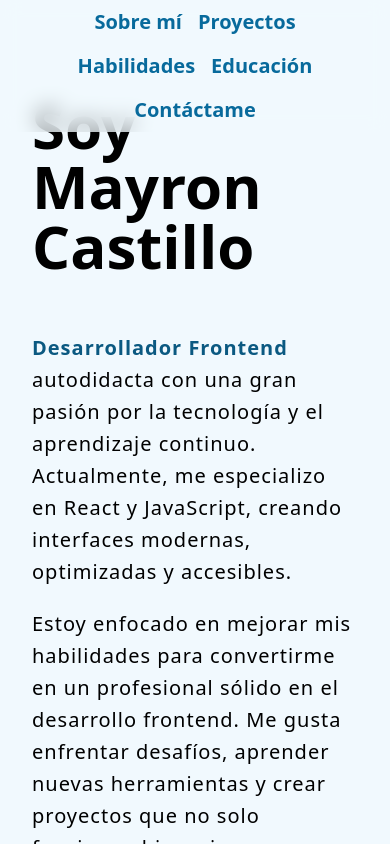
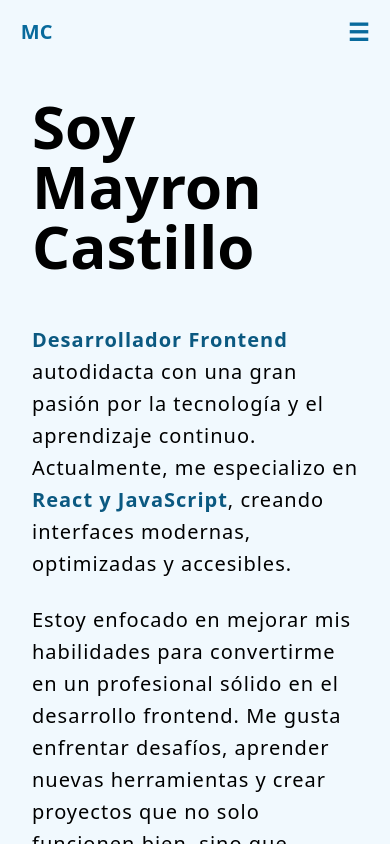
Before and after one commit to Mayron-Castillo/portfolio, a React (Vite) app: page / in a window 390 px wide. Built offline with nearby package versions, Linux system fonts and the light colour scheme.

Commit message:
Implementación de un menú desplegable tipo hamburguesa en el HeaderComponent ya que en tamaño pequeño el navbar no quedaba bien y mejoras en la estructura de HomePage, adaptando el diseño a Tailwind CSS para una mejor responsividad y experiencia de usuario.

```diff
--- a/src/components/HeaderComponent.jsx
+++ b/src/components/HeaderComponent.jsx
@@ -1,14 +1,43 @@
+import { useState } from 'react'
+
 function HeaderComponent() {
+    const [isMenuOpen, setIsMenuOpen] = useState(false);
+
+    const toggleMenu = () => {
+        setIsMenuOpen(!isMenuOpen);
+    };
+
     return (
         <>
-            {/* <nav className="header-nav"> */}
-            <nav className="flex fixed w-full justify-around text-xl py-[0.5rem] px-[0.3rem] md:text-2xl md:py-[0.7rem] md:px-[0.5rem] lg:text-2xl lg:py-4 lg:px-0 font-semibold bg-[#f1f9feb3] backdrop-blur-[10px] z-10">
-                <ul className="cursor-pointer text-[#086a9c] flex gap-4 flex-wrap justify-center md:gap-6 lg:gap-12 list-none px-6">
-                    <li> <a className='no-underline text-inherit transition-all duration-300 ease-in-out hover:text-[#03324f]' href="#home">Sobre mí</a></li>
-                    <li> <a className='no-underline text-inherit transition-all duration-300 ease-in-out hover:text-[#03324f]' href="#projects">Proyectos</a></li>
-                    <li> <a className='no-underline text-inherit transition-all duration-300 ease-in-out hover:text-[#03324f]' href="#skills">Habilidades</a></li>
-                    <li> <a className='no-underline text-inherit transition-all duration-300 ease-in-out hover:text-[#03324f]' href="#education">Educación</a></li>
-                    <li> <a className='no-underline text-inherit transition-all duration-300 ease-in-out hover:text-[#03324f]' href="#contact">Contáctame</a></li>
+            <nav className="flex fixed w-full items-center justify-between md:justify-around text-xl py-[0.5rem] px-[0.3rem] md:text-2xl md:py-[0.7rem] md:px-[0.5rem] lg:text-2xl lg:py-4 lg:px-0 font-semibold bg-[#f1f9fe] backdrop-blur-[10px] z-10">
+                <div className="px-4 md:hidden">
+                    <span className="text-[#086a9c]">MC</span>
+                </div>
+
+                <button
+                    onClick={toggleMenu}
+                    className="md:hidden px-4 py-2 z-50 relative text-[#086a9c] text-2xl transition-all duration-300"
+                    aria-label="Toggle menu"
+                >
+                    {isMenuOpen ? 'X' : '☰'}
+                </button>
+
+                <ul className={`cursor-pointer text-[#086a9c] fixed md:static top-0 md:top-0 right-0 w-full h-screen md:h-auto md:w-auto bg-[#f1f9fe] backdrop-blur-[20px] md:bg-transparent flex flex-col md:flex-row items-center justify-center md:justify-normal gap-8 md:gap-6 lg:gap-12 list-none px-6 py-4 md:py-0 transition-all duration-300 ease-in-out ${isMenuOpen ? 'translate-x-0' : 'translate-x-full md:translate-x-0'}`}>
+                    <li className="w-full text-center md:w-auto md:text-left">
+                        <a className='no-underline text-inherit transition-all duration-300 ease-in-out hover:text-[#03324f] text-2xl md:text-inherit font-semibold' href="#home" onClick={() => setIsMenuOpen(false)}>Sobre mí</a>
+                    </li>
+                    <li className="w-full text-center md:w-auto md:text-left">
+                        <a className='no-underline text-inherit transition-all duration-300 ease-in-out hover:text-[#03324f] text-2xl md:text-inherit font-semibold' href="#projects" onClick={() => setIsMenuOpen(false)}>Proyectos</a>
+                    </li>
+                    <li className="w-full text-center md:w-auto md:text-left">
+                        <a className='no-underline text-inherit transition-all duration-300 ease-in-out hover:text-[#03324f] text-2xl md:text-inherit font-semibold' href="#skills" onClick={() => setIsMenuOpen(false)}>Habilidades</a>
+                    </li>
+                    <li className="w-full text-center md:w-auto md:text-left">
+                        <a className='no-underline text-inherit transition-all duration-300 ease-in-out hover:text-[#03324f] text-2xl md:text-inherit font-semibold' href="#education" onClick={() => setIsMenuOpen(false)}>Educación</a>
+                    </li>
+                    <li className="w-full text-center md:w-auto md:text-left">
+                        <a className='no-underline text-inherit transition-all duration-300 ease-in-out hover:text-[#03324f] text-2xl md:text-inherit font-semibold' href="#contact" onClick={() => setIsMenuOpen(false)}>Contáctame</a>
+                    </li>
                 </ul>
             </nav>
         </>
--- a/src/components/HomePage.jsx
+++ b/src/components/HomePage.jsx
@@ -1,11 +1,11 @@
 function HomePage() {
     return (
-        <section id='home' className='flex flex-wrap flex-col gap-6 pt-[5rem] px-4 md:pt-20 md:px-0' >
+        <section id='home' className='flex flex-wrap flex-col gap-4 pt-[5rem] px-4 md:pt-20 md:px-0 max-w-[1200px] mx-auto' >
             <h1 className='text-6xl font-semibold p-4 md:p-0'>Soy Mayron Castillo</h1>
 
-            <div className='flex flex-col gap-5 text-[1.25rem] text-left leading-8 tracking-wider space-x-[1px] p-4 md:p-0'>
-                <p><span className='font-bold text-[#0b5981]'>Desarrollador Frontend </span> autodidacta con una gran pasión por la tecnología y el aprendizaje continuo. Actualmente, me especializo en React y JavaScript, creando interfaces modernas, optimizadas y accesibles.</p>
-                <p>Estoy enfocado en mejorar mis habilidades para convertirme en un profesional sólido en el desarrollo frontend. Me gusta enfrentar desafíos, aprender nuevas herramientas y crear proyectos que no solo funcionen bien, sino que también brinden una excelente experiencia de usuario.</p>
+            <div className='flex flex-col gap-6 text-[1.25rem] text-left leading-8 tracking-wider p-4 md:p-0 md:max-w-[800px]'>
+                <p className='md:leading-9'><span className='font-bold text-[#0b5981]'>Desarrollador Frontend </span> autodidacta con una gran pasión por la tecnología y el aprendizaje continuo. Actualmente, me especializo en <span className='font-bold text-[#0b5981]'>React y JavaScript</span>, creando interfaces modernas, optimizadas y accesibles.</p>
+                <p className='md:leading-9'>Estoy enfocado en mejorar mis habilidades para convertirme en un profesional sólido en el desarrollo frontend. Me gusta enfrentar desafíos, aprender nuevas herramientas y crear proyectos que no solo funcionen bien, sino que también brinden una excelente experiencia de usuario.</p>
             </div>
 
             <section className="flex gap-4 flex-wrap p-4 md:p-0">
@@ -23,7 +23,6 @@ function HomePage() {
                     Linkedin
                 </a>
             </section>
-
         </section>
     )
 }
```
Lines whose indentation alone changed are shown as unchanged.
